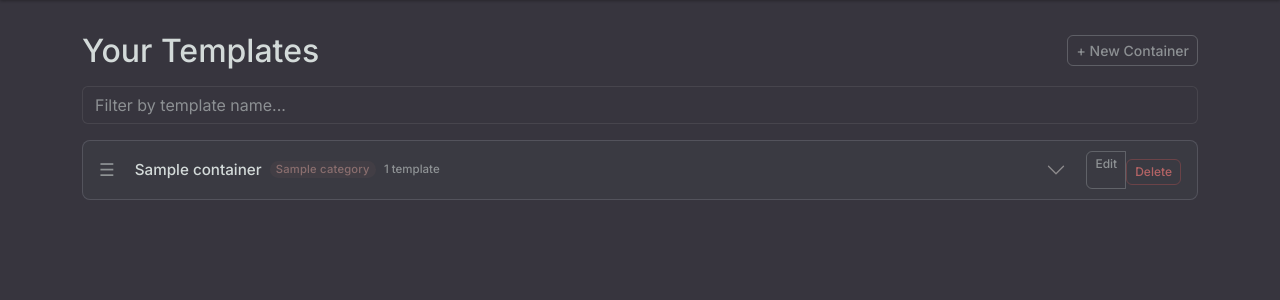
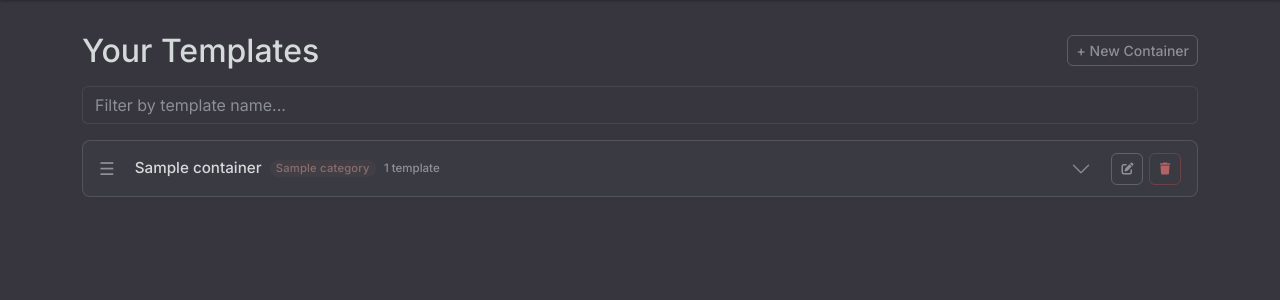
Before and after one commit to rhwilson1971/feedback_generator, a Flask app: page / in a window 1280 px wide. Shown: the part 55-355 px from the top of the page. Run offline with Flask 3, Linux system fonts and the light colour scheme; a database or web service that is not in the repository returns one stand-in record (values such as "Sample title").

Commit message:
feat: use Font Awesome icons for edit/delete buttons
Replace text Edit/Delete buttons with icons and give the container
header actions equal size with a small gap.

Co-Authored-By: Claude Sonnet 5 <noreply@anthropic.com>

```diff
--- a/static/style.css
+++ b/static/style.css
@@ -460,8 +460,17 @@ a.btn.btn-secondary.mb-4 { margin-bottom: 1.5rem !important; }
 .container-drag-handle:active { cursor: grabbing; }
 
 /* Container action buttons in header */
-.container-actions { flex-shrink: 0; }
-.container-actions .btn { font-size: 0.75rem; padding: 0.2rem 0.5rem; }
+.container-actions { flex-shrink: 0; display: flex; align-items: center; gap: 0.35rem; }
+.container-actions form { display: flex; margin: 0; }
+.container-actions .btn {
+  display: flex;
+  align-items: center;
+  justify-content: center;
+  font-size: 0.75rem;
+  padding: 0;
+  width: 2rem;
+  height: 2rem;
+}
 
 /* Uncategorized section (no drag) */
 .accordion-item.no-drag .accordion-button {
--- a/templates/base.html
+++ b/templates/base.html
@@ -8,6 +8,8 @@
   <link rel="preconnect" href="https://fonts.gstatic.com" crossorigin>
   <link href="https://fonts.googleapis.com/css2?family=Inter:wght@400;500;600&display=swap" rel="stylesheet">
   <link href="https://cdn.jsdelivr.net/npm/bootstrap@5.3.3/dist/css/bootstrap.min.css"
+        rel="stylesheet">
+  <link href="https://cdnjs.cloudflare.com/ajax/libs/font-awesome/6.5.2/css/all.min.css"
         rel="stylesheet">
   <link href="{{ url_for('static', filename='style.css') }}" rel="stylesheet">
 </head>
--- a/templates/index.html
+++ b/templates/index.html
@@ -31,13 +31,13 @@
           <span class="category-badge ms-2">{{ ctr.category }}</span>
           <span class="template-count ms-2">{{ tpls|length }} template{{ "s" if tpls|length != 1 }}</span>
         </button>
-        <div class="btn-group btn-group-sm ms-2 container-actions">
+        <div class="ms-2 container-actions">
           <a href="{{ url_for('edit_container', container_id=ctr._id) }}"
-             class="btn btn-outline-secondary" title="Edit container">Edit</a>
+             class="btn btn-outline-secondary" title="Edit container" aria-label="Edit container"><i class="fa-solid fa-pen-to-square"></i></a>
           <form method="post" action="{{ url_for('delete_container', container_id=ctr._id) }}"
                 onsubmit="return confirm('Delete this container? Its templates will become uncategorized.')"
                 class="d-inline">
-            <button class="btn btn-outline-danger" title="Delete container">Delete</button>
+            <button class="btn btn-outline-danger" title="Delete container" aria-label="Delete container"><i class="fa-solid fa-trash"></i></button>
           </form>
         </div>
       </div>
@@ -62,10 +62,10 @@
               <a href="{{ url_for('generate_form', template_id=tpl._id) }}"
                  class="btn btn-success btn-sm">Generate</a>
               <a href="{{ url_for('edit_template', template_id=tpl._id) }}"
-                 class="btn btn-outline-secondary btn-sm">Edit</a>
+                 class="btn btn-outline-secondary btn-sm" title="Edit template" aria-label="Edit template"><i class="fa-solid fa-pen-to-square"></i></a>
               <form method="post" action="{{ url_for('delete_template', template_id=tpl._id) }}"
                     onsubmit="return confirm('Delete this template?')">
-                <button class="btn btn-outline-danger btn-sm w-100">Delete</button>
+                <button class="btn btn-outline-danger btn-sm w-100" title="Delete template" aria-label="Delete template"><i class="fa-solid fa-trash"></i></button>
               </form>
             </div>
           </div>
@@ -111,10 +111,10 @@
               <a href="{{ url_for('generate_form', template_id=tpl._id) }}"
                  class="btn btn-success btn-sm">Generate</a>
               <a href="{{ url_for('edit_template', template_id=tpl._id) }}"
-                 class="btn btn-outline-secondary btn-sm">Edit</a>
+                 class="btn btn-outline-secondary btn-sm" title="Edit template" aria-label="Edit template"><i class="fa-solid fa-pen-to-square"></i></a>
               <form method="post" action="{{ url_for('delete_template', template_id=tpl._id) }}"
                     onsubmit="return confirm('Delete this template?')">
-                <button class="btn btn-outline-danger btn-sm w-100">Delete</button>
+                <button class="btn btn-outline-danger btn-sm w-100" title="Delete template" aria-label="Delete template"><i class="fa-solid fa-trash"></i></button>
               </form>
             </div>
           </div>
```
